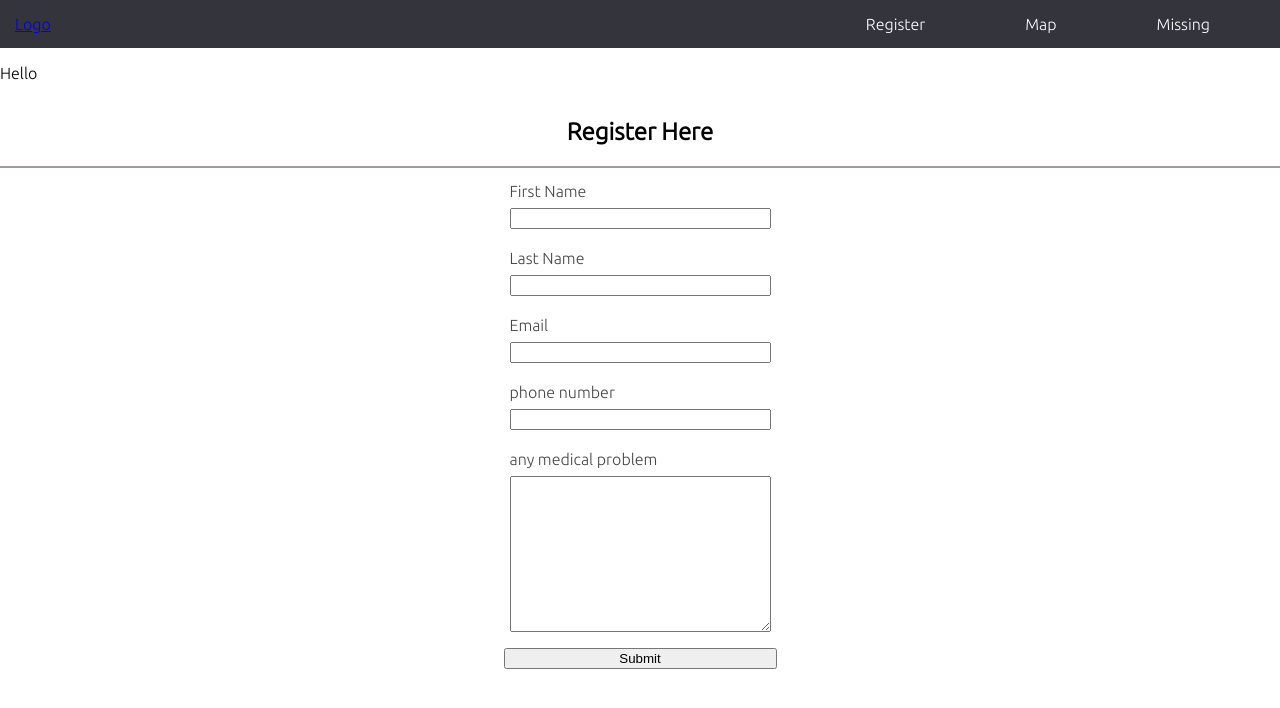
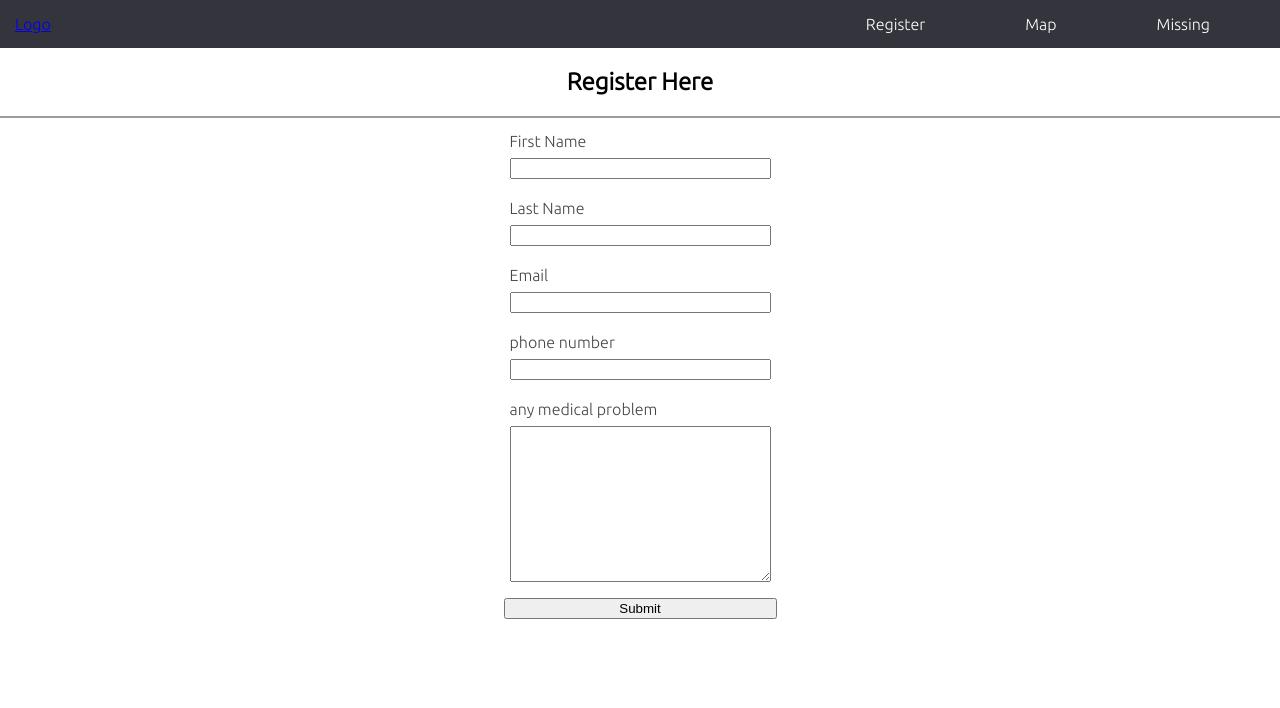
Before and after one commit to manmeet199/Disaster-Relief, a React (Create React App) app in the folder frontend/: page /register in a window 1280 px wide. Shown: the top 708 px of the page. Built offline with nearby package versions, Linux system fonts and the light colour scheme.

Commit message:
:rocket: Added Home page

```diff
--- a/frontend/src/App.js
+++ b/frontend/src/App.js
@@ -7,7 +7,7 @@ import Home from "./components/home/home";
 function App() {
   return (
     <Router>
-      <Route path="/" component={Home} />
+      <Route path="/" exact component={Home} />
       <Route path="/register" component={Register} />
       {/* map route */}
       {/* <Route path="/map" component={Map} /> */}
--- a/frontend/src/components/missing/missing.jsx
+++ b/frontend/src/components/missing/missing.jsx
@@ -1,12 +1,16 @@
 import React from "react";
+import Navbar from "../navbar/navbar";
 import MissingDetail from "./missingDetail/missingDetail";
 import MissingRegister from "./missingRegister/missingRegister";
 
 const Missing = () => {
   return (
-    <div className="missing-container">
-      <MissingRegister />
-      <MissingDetail />
+    <div>
+      <Navbar />
+      <div className="missing-container">
+        <MissingRegister />
+        <MissingDetail />
+      </div>
     </div>
   );
 };
--- a/frontend/src/components/register/register.jsx
+++ b/frontend/src/components/register/register.jsx
@@ -1,6 +1,7 @@
 import React, { Component } from "react";
 import "./register.css";
 import { registerPerson } from "../../helper/apiCalls";
+import Navbar from "../navbar/navbar";
 
 class Register extends Component {
   constructor() {
@@ -36,6 +37,8 @@ class Register extends Component {
 
   render() {
     return (
+      <div>
+        <Navbar />
         <div className="form-container">
           <h2>Register Here</h2>
           <div className="seperator"></div>
@@ -101,6 +104,7 @@ class Register extends Component {
             />
           </form>
         </div>
+      </div>
     );
   }
 }
```
Lines whose indentation alone changed are shown as unchanged.
